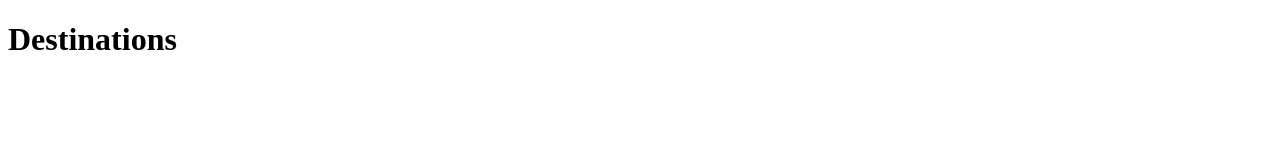
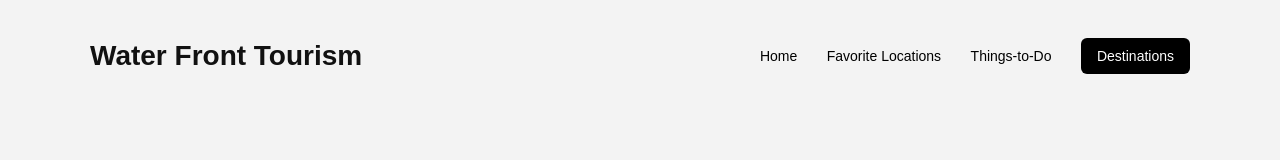
Before and after one commit to SealsJ923/P1A6_Water_Front_Personal, a plain HTML site: page pages/destinations.html in a window 1280 px wide. Drawn offline with Linux system fonts and the light colour scheme.

Commit message:
Added nav to destinations

```diff
--- a/pages/destinations.html
+++ b/pages/destinations.html
@@ -3,9 +3,20 @@
 <head>
     <meta charset="UTF-8">
     <meta name="viewport" content="width=device-width, initial-scale=1.0">
-    <title>Document</title>
+    <title>Destination 1</title>
+    <link rel="stylesheet" href="../CSS/mystyles.css">
 </head>
 <body>
-    <h1>Destinations</h1>
+  <div class="container">
+    <nav class="navbar">
+      <h2 class="logo">Water Front Tourism</h2>
+      <div class="nav-links">
+        <a href="../index.html">Home</a>
+        <a href="favorite.html">Favorite Locations</a>
+        <a href="thingstodo.html">Things-to-Do</a>
+        <a href="destinations.html" class="active">Destinations</a>
+      </div>
+    </nav>
+    </div>
 </body>
 </html>
```
